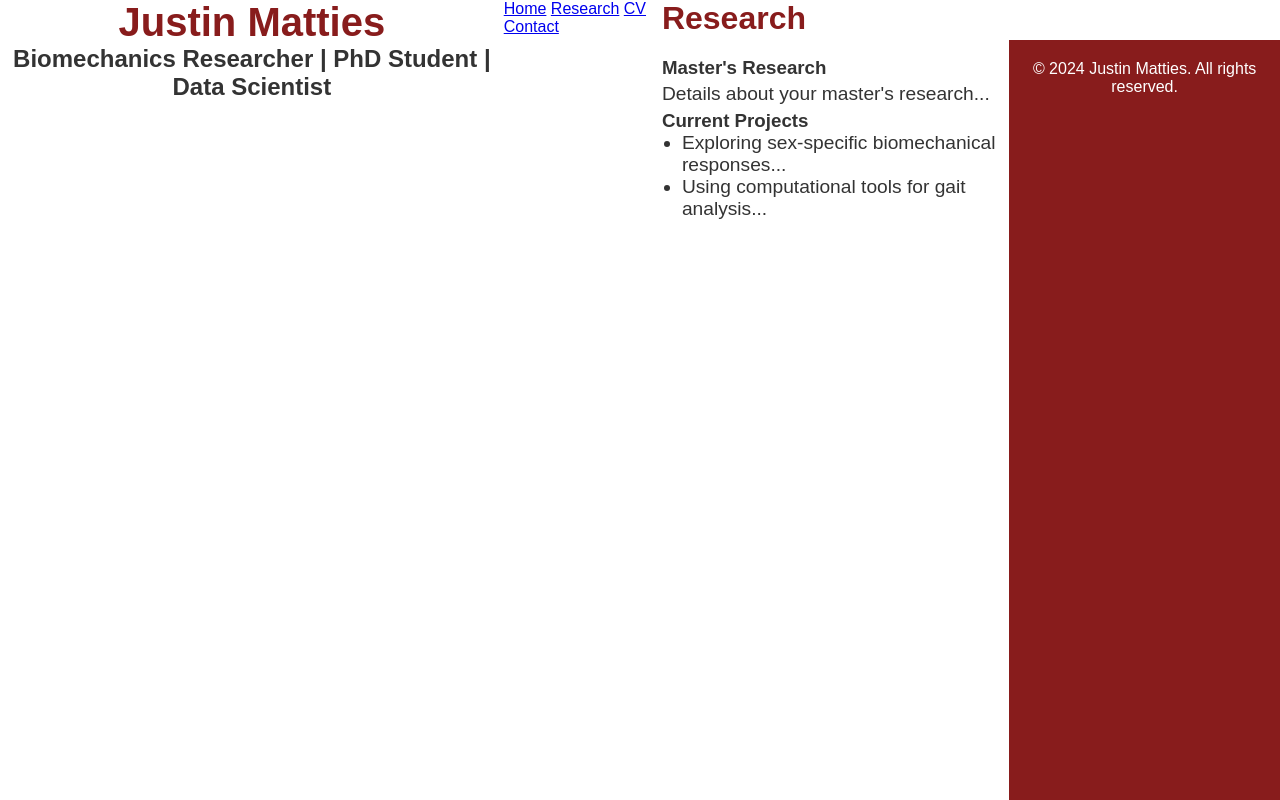
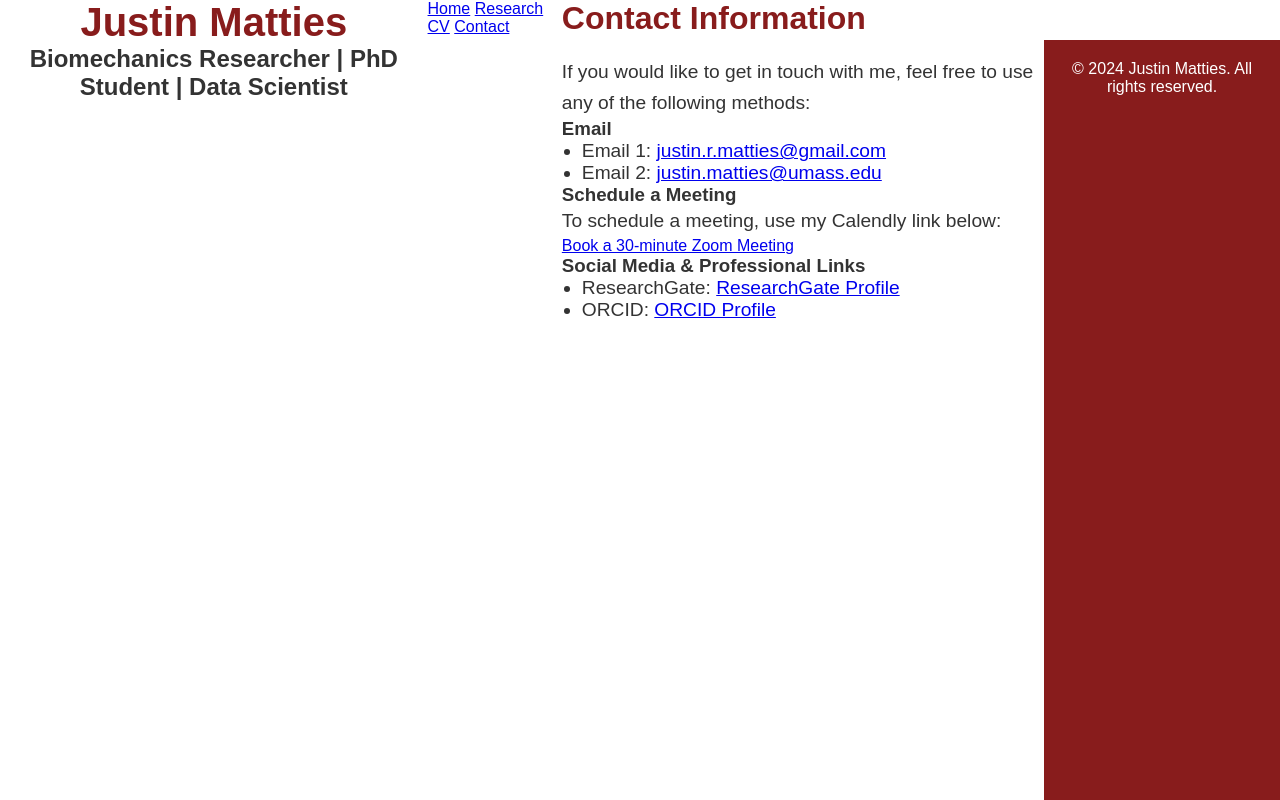
Before and after one commit to justinmatties/justinmatties.github.io, a plain HTML site: page contact.html in a window 1280 px wide. Drawn offline with Linux system fonts and the light colour scheme.

Commit message:
Update contact.html

```diff
--- a/contact.html
+++ b/contact.html
@@ -20,16 +20,24 @@
     </nav>
 
     <section>
-            <h2>Research</h2>
+        <h2>Contact Information</h2>
+        <p>If you would like to get in touch with me, feel free to use any of the following methods:</p>
 
-            <h3>Master's Research</h3>
-            <p>Details about your master's research...</p>
+        <h3>Email</h3>
+        <ul>
+            <li>Email 1: <a href="mailto:justin.r.matties@gmail.com">justin.r.matties@gmail.com</a></li>
+            <li>Email 2: <a href="mailto:justin.matties@umass.edu">justin.matties@umass.edu</a></li>
+        </ul>
 
-            <h3>Current Projects</h3>
-            <ul>
-                <li>Exploring sex-specific biomechanical responses...</li>
-                <li>Using computational tools for gait analysis...</li>
-            </ul>
+        <h3>Schedule a Meeting</h3>
+        <p>To schedule a meeting, use my Calendly link below:</p>
+        <a href="https://calendly.com/justin_matties/30-minute-zoom-meeting-clone-1" target="_blank">Book a 30-minute Zoom Meeting</a>
+
+        <h3>Social Media & Professional Links</h3>
+        <ul>
+            <li>ResearchGate: <a href="https://www.researchgate.net/profile/Justin-Matties" target="_blank">ResearchGate Profile</a></li>
+            <li>ORCID: <a href="https://orcid.org/0009-0001-0285-6203" target="_blank">ORCID Profile</a></li>
+        </ul>
     </section>
 
     <footer>
```
